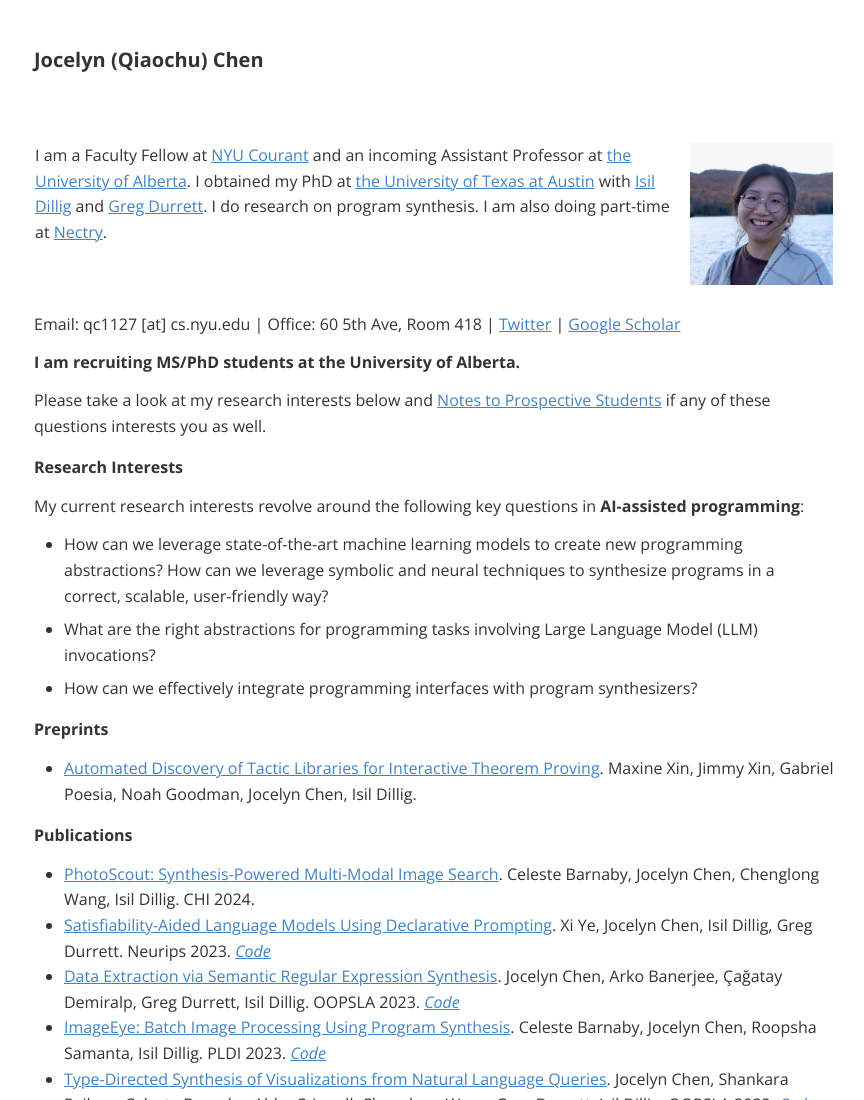
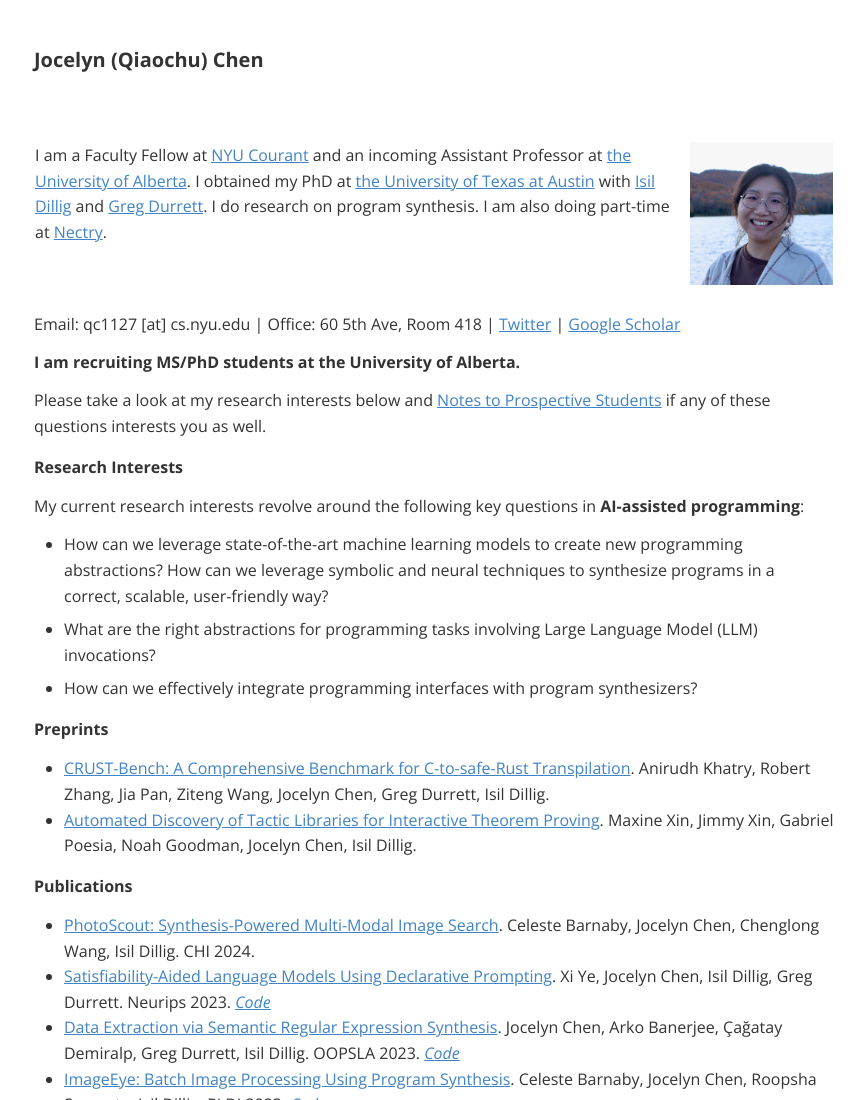
Before and after one commit to thelyad/thelyad.github.io, a plain HTML site: page index.html in a window 1280 px wide. Shown: the top 1100 px of the page, without its empty margins (206-1070 px from the left). Drawn offline with nearby package versions, Linux system fonts and the light colour scheme.

Commit message:
Update index.html

```diff
--- a/index.html
+++ b/index.html
@@ -545,6 +545,7 @@ header, .context-menu, .megamenu-content, footer{
 		</ul>
 	<h5><a name="preprints" class="md-header-anchor"></a><span>Preprints</span></h5>
 	<ul>
+		<li><a href="https://arxiv.org/abs/2504.15254"><span>CRUST-Bench: A Comprehensive Benchmark for C-to-safe-Rust Transpilation</span></a><span>. Anirudh Khatry, Robert Zhang, Jia Pan, Ziteng Wang, Jocelyn Chen, Greg Durrett, Isil Dillig.</span></li>
 		<li><a href="https://arxiv.org/abs/2503.24036"><span>Automated Discovery of Tactic Libraries for Interactive Theorem Proving</span></a><span>. Maxine Xin, Jimmy Xin, Gabriel Poesia, Noah Goodman, Jocelyn Chen, Isil Dillig.</span></li>
 	</ul>
 	<h5><a name="publications" class="md-header-anchor"></a><span>Publications</span></h5>
```
